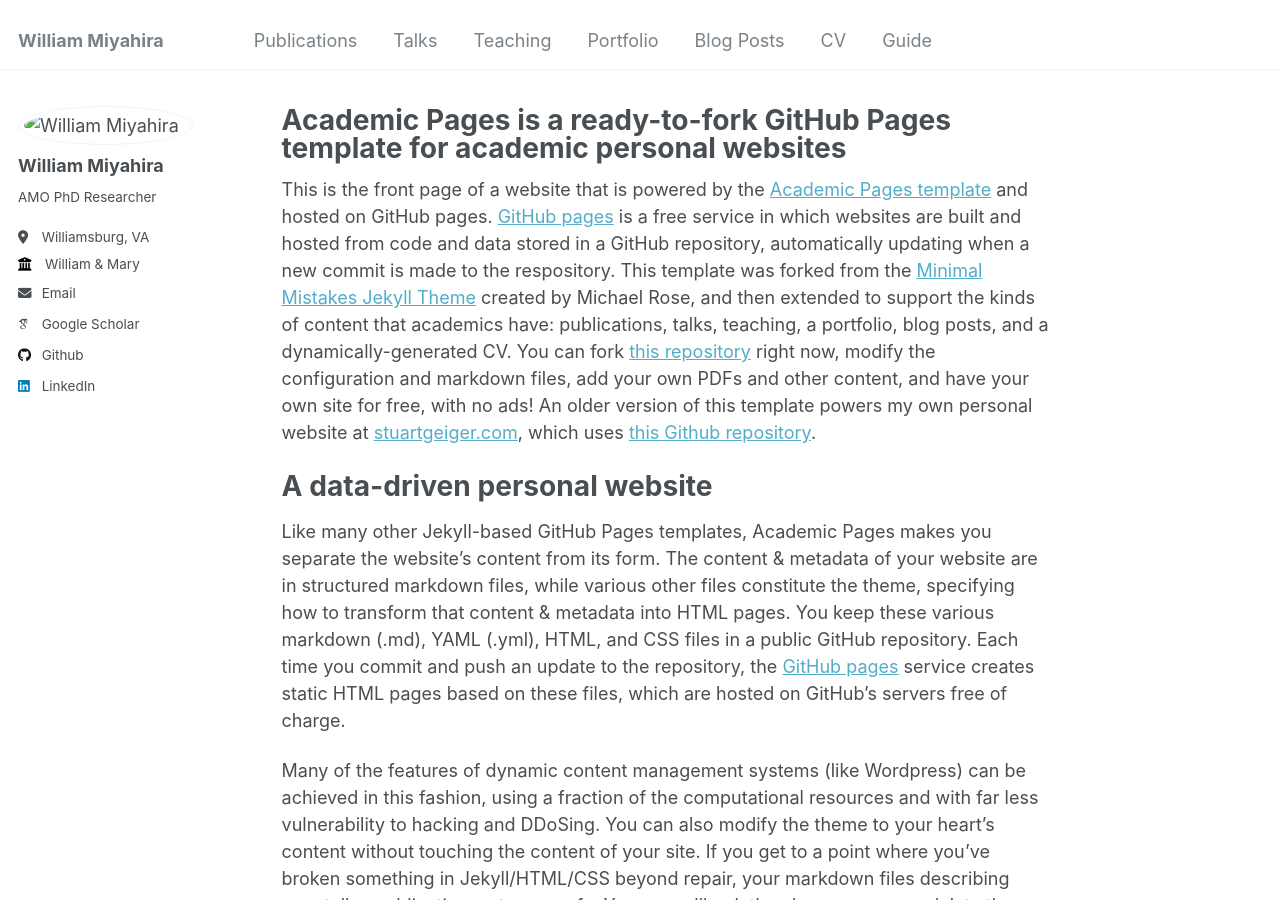
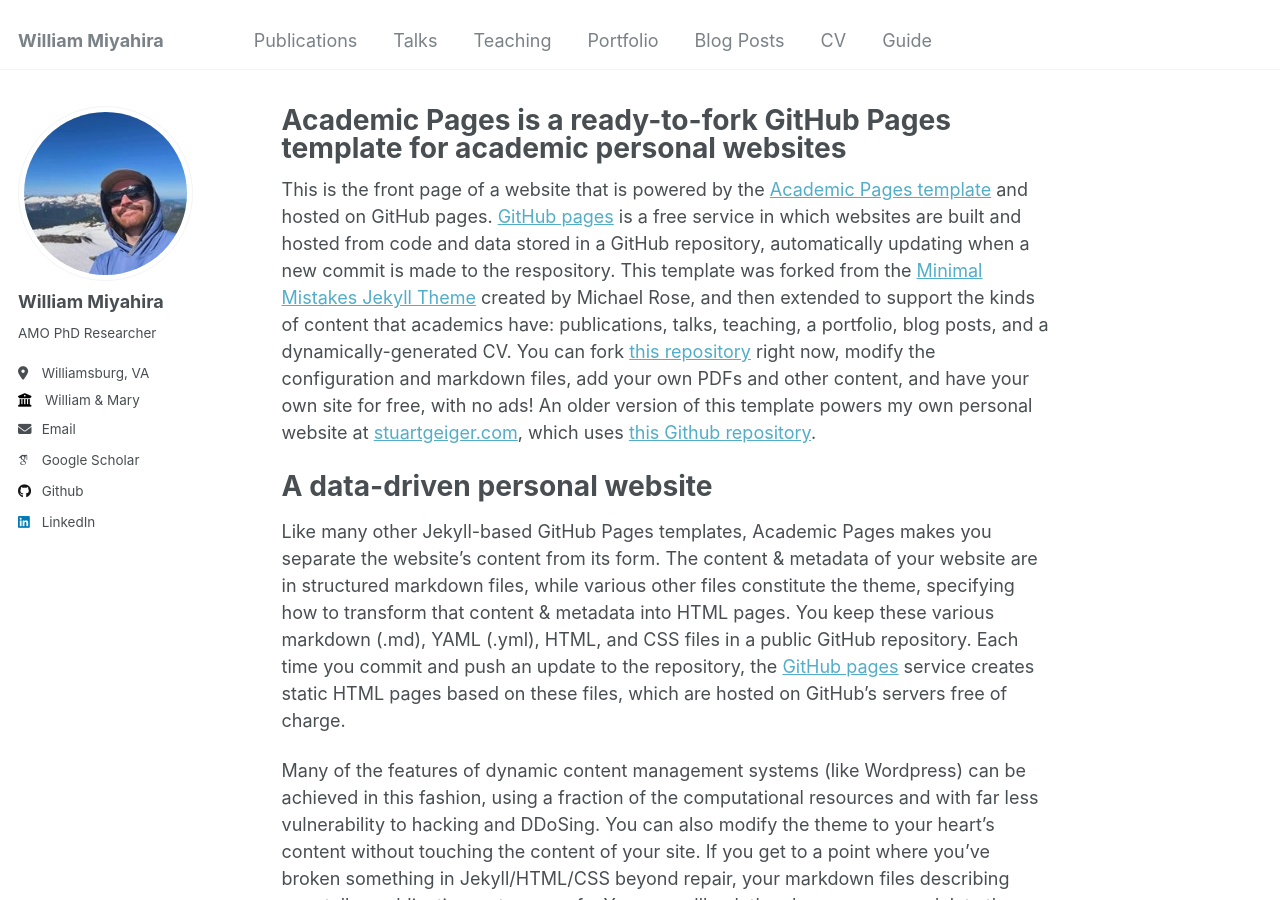
Before and after one commit to willmiyahira/willmiyahira.github.io, a Jekyll site: the page built from _pages/about.md, in a window 1280 px wide and 900 px high. Built offline with Jekyll 4.4.1, drawn with Linux system fonts in a browser that asks for light colours; some web fonts are replaced.

Commit message:
update bio

```diff
--- a/_config.yml
+++ b/_config.yml
@@ -21,7 +21,7 @@ repository               : "academicpages/academicpages.github.io"
 #               Additional customization can be done by editing /_includes/author-profile.html
 author:
   # Biographic information
-  avatar           : "images/whmPortrait.jpg"
+  avatar           : "whmPortrait.png"
   name             : "William Miyahira"
   pronouns         : # example: "she/her"
   bio              : "AMO PhD Researcher"
```
Also changed, not shown: images/whmPortrait.png (added).
